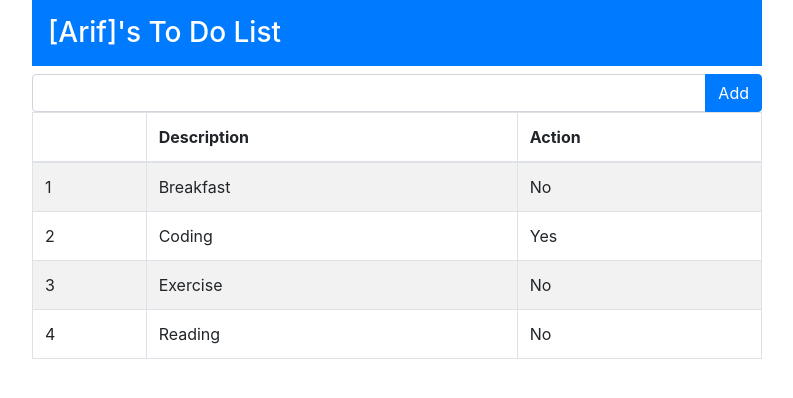
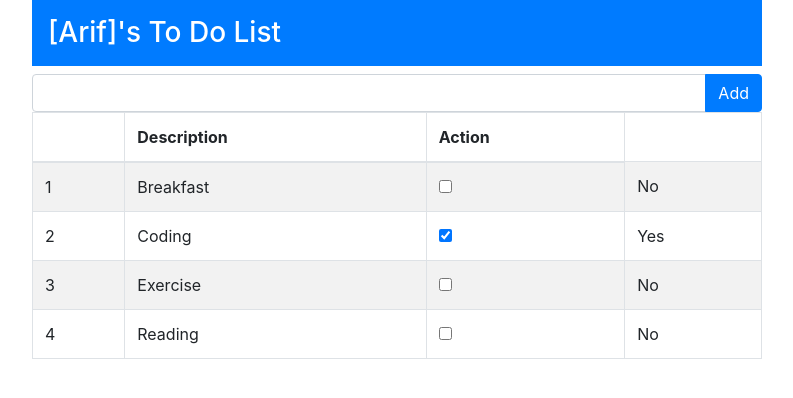
Before and after one commit to Arifdamar/Angular, an Angular app in the folder todoApp/: page / in a window 1280 px wide. Shown: the top 398 px of the page, without its empty margins (243-1036 px from the left). Built offline with nearby package versions, Linux system fonts and the light colour scheme.

Commit message:
Filtering Items

```diff
--- a/todoApp/src/app/app.component.html
+++ b/todoApp/src/app/app.component.html
@@ -23,6 +23,9 @@
           <tr *ngFor="let item of getItems(); let i = index;">
             <td>{{ i+1 }}</td>
             <td>{{ item.description }}</td>
+            <td>
+              <input type="checkbox" [(ngModel)]="item.action">
+            </td>
             <td [ngSwitch]="item.action">
               <span *ngSwitchCase="true">
                 Yes
--- a/todoApp/src/app/app.component.ts
+++ b/todoApp/src/app/app.component.ts
@@ -1,5 +1,5 @@
 import { Component } from '@angular/core';
-import { Model } from './model'
+import { Model, TodoItem } from './model'
 
 @Component({
   selector: 'app-root',
--- a/todoApp/src/app/app.module.ts
+++ b/todoApp/src/app/app.module.ts
@@ -1,5 +1,6 @@
 import { BrowserModule } from '@angular/platform-browser';
 import { NgModule } from '@angular/core';
+import { FormsModule } from '@angular/forms';
 
 import { AppComponent } from './app.component';
 
@@ -8,7 +9,8 @@ import { AppComponent } from './app.component';
     AppComponent
   ],
   imports: [
-    BrowserModule
+    BrowserModule,
+    FormsModule
   ],
   providers: [],
   bootstrap: [AppComponent]
```
